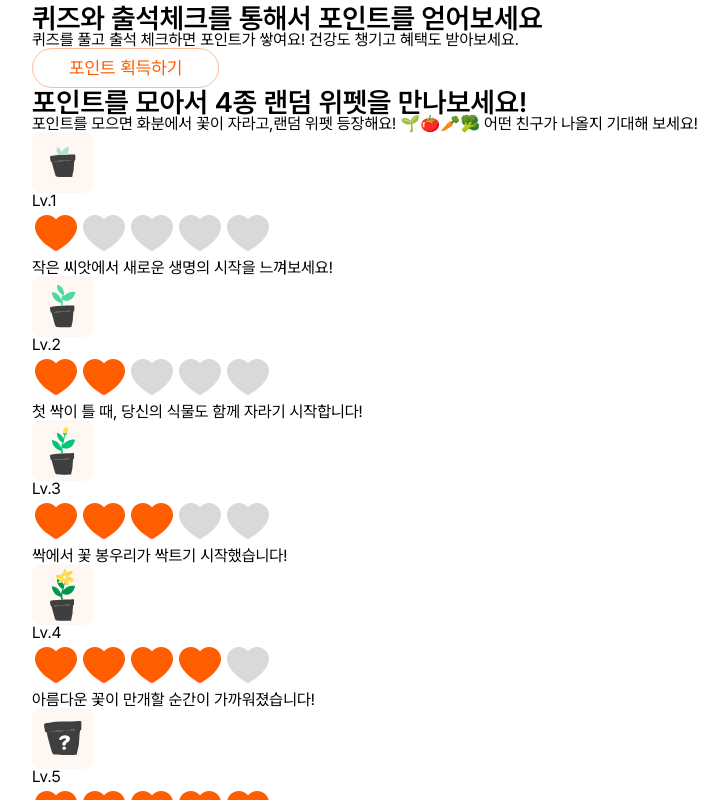
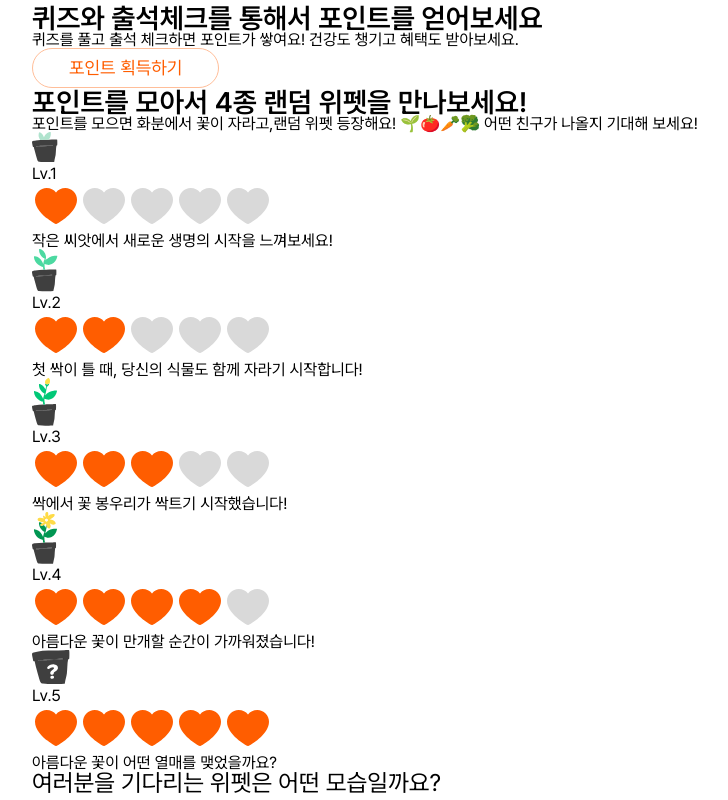
Before and after one commit to hyun2e/weat-landing, a React (Vite) app: page / in a window 1280 px wide. Shown: the part 4140-4940 px from the top of the page, without its empty margins (208-936 px from the left). Built offline with nearby package versions, Linux system fonts and the light colour scheme.

Commit message:
컴포넌트 스타일링 예시

```diff
--- a/src/components/Card_character.jsx
+++ b/src/components/Card_character.jsx
@@ -1,27 +1,30 @@
 import React from "react";
+import styled from "styled-components";
 
-const Card_character = ({ text1, text2 ,icons, plant}) => {
-
+const Card_character = ({ text1, text2, icons, plant }) => {
   console.log(text1);
   console.log(text2);
   console.log(plant);
   console.log(icons);
 
-  const plantStyle = {
-    backgroundColor:"#FFF7F2",
-    padding: "4px",
-    borderRadius: "9px",
-    display: "inline-block",
-    height: "61px",
-    width: "61px",
-    display: "flex",
-    justifyContent: "center",
-    alignItems: "center",
-  };
+  const PlantWrapper = styled.div`
+    background-color: "#FFF7F2";
+    padding: "4px";
+    border-radius: "9px";
+    display: "inline-block";
+    height: "61px";
+    width: "61px";
+    display: "flex";
+    justify-content: "center";
+    align-items: "center";
+  `;
 
   return (
     <div>
-       <div style={plantStyle}> <img src={plant} /> </div>
+      <PlantWrapper>
+        {" "}
+        <img src={plant} />{" "}
+      </PlantWrapper>
       <div>
         <div>
           <p>{text1}</p>
--- a/src/components/Card_review.jsx
+++ b/src/components/Card_review.jsx
@@ -1,24 +1,40 @@
 import React from "react";
-import Chip from '../components/Chip'; // Chip 컴포넌트 불러오기
+import Chip from "../components/Chip"; // Chip 컴포넌트 불러오기
+import styled from "styled-components";
+
+const CardContainer = styled.div`
+  /* 스타일 입력   */
+`;
+
+const CardWrapper = styled.div`
+  /* 스타일 입력   */
+`;
+
+const CardHeader = styled.div`
+  /* 스타일 입력   */
+`;
+
+const CardBody = styled.div`
+  /* 스타일 입력   */
+`;
 
 const Card_review = ({ review }) => {
   return (
-  <div className="card">
-
+    <CardContainer>
       {/* 카드 텍스트 부분 */}
-  <div className="card-text">
+      <CardWrapper>
         {/* 카드 헤더: 칩(라벨), 날짜 */}
-    <div className="card-header">
+        <CardHeader>
           <Chip>{review.chip}</Chip> {/* Chip 컴포넌트 사용 */}
           <Chip>{review.chip2}</Chip>
           <p>{review.date}</p>
-    </div>
+        </CardHeader>
 
         {/* 카드 바디: 제목과 내용 */}
-    <div className="card-body">
+        <CardBody>
           <p className="card-title">{review.title}</p>
           <p className="card-content">{review.content}</p>
-    </div>
+        </CardBody>
 
         {/* 카드 이미지 */}
         <div className="card-image">
@@ -39,8 +55,8 @@ const Card_review = ({ review }) => {
             <img src={review.BookMarkIcon} alt="bookmark" />
           </div>
         </div>
-  </div>
-</div>
+      </CardWrapper>
+    </CardContainer>
   );
 };
 
--- a/src/sections/Review.jsx
+++ b/src/sections/Review.jsx
@@ -1,6 +1,6 @@
-import React from 'react';
-import Button from '../components/Button';
-import Card_review from '../components/Card_review';
+import React from "react";
+import Button from "../components/Button";
+import Card_review from "../components/Card_review";
 
 function Review() {
   // 리뷰 데이터 배열
```
Lines whose indentation alone changed are shown as unchanged.
